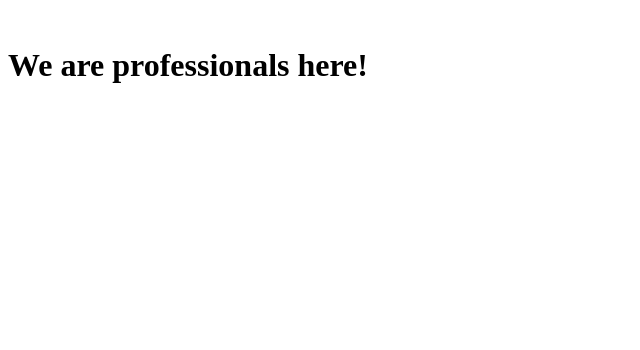
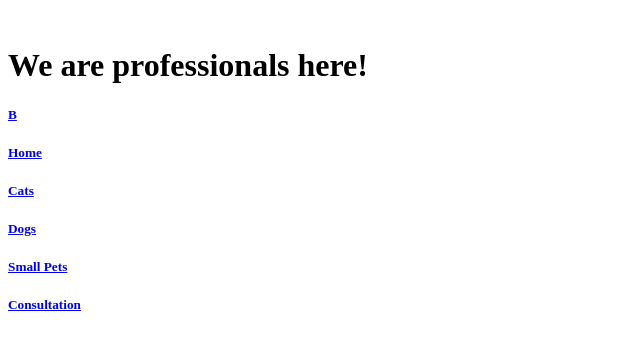
Before and after one commit to MrBomar/paradigm-professionals, a website: page index.html in a window 1280 px wide. Shown: the whole page, without its empty margins (0-640 px from the left). Drawn offline with Linux system fonts and the light colour scheme.

Commit message:
Added links

```diff
--- a/index.html
+++ b/index.html
@@ -14,9 +14,15 @@
     </header>
 
     <nav>
-
+        <a href='#menu' class='HamburgerButton'><div class='HamburgerButton'><h5>B</h5></div></a>
+        <a href='./index.html'class='NavButton'><div class='NavButton'><h5>Home</h5></div></a>
+        <a href='./cats.html' class='NavButton'><div class='NavButton'><h5>Cats</h5></div></a>
+        <a href='./dogs.html' class='NavButton'><div class='NavButton'><h5>Dogs</h5></div></a>
+        <a href='./small-pets.html' class='NavButton'><div class='NavButton'><h5>Small Pets</h5></div></a>
+        <a href='./consultation.html' class='NavButton'><div class='NavButton'><h5>Consultation</h5></div></a>
     </nav>
     <main>
+        <article></article>
         <article></article>
         <article></article>
         <article></article>
```
